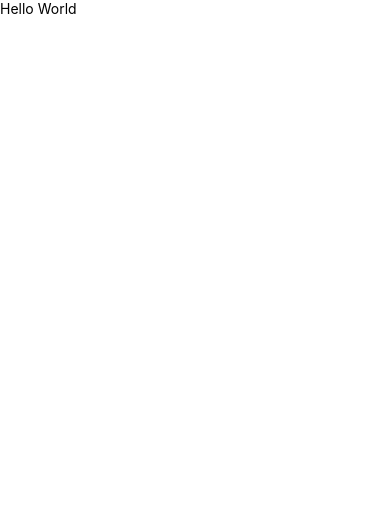
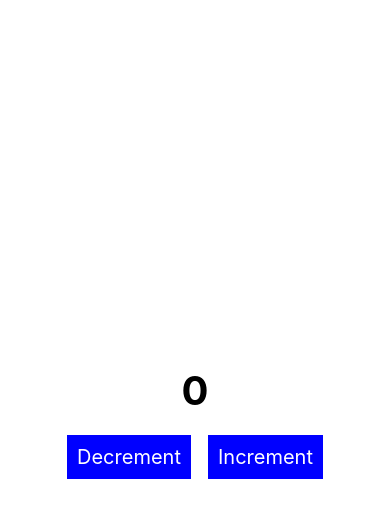
Before and after one commit to code-diggers-369/react-native-redux-practice, a React Native app: screen / in a window 390 px wide. Shown: the top 518 px of the page. Built offline with nearby package versions, Linux system fonts and the light colour scheme.

Commit message:
6 - What Is useSelector & How To use It In Redux

```diff
--- a/App.js
+++ b/App.js
@@ -1,6 +1,9 @@
 import React from 'react';
-import {View, Text} from 'react-native';
 import {Provider} from 'react-redux';
+
+//
+import Home from './src/screens/Home';
+import CounterScreen from './src/screens/CounterScreen';
 
 // import store
 import {store} from './src/Redux/store';
@@ -8,7 +11,8 @@ import {store} from './src/Redux/store';
 export default function App() {
   return (
     <Provider store={store}>
-      <Text>Hello World</Text>
+      {/* <Home /> */}
+      <CounterScreen />
     </Provider>
   );
 }
--- a/src/Redux/Reducers/Counter/counterReducer.js
+++ b/src/Redux/Reducers/Counter/counterReducer.js
@@ -2,6 +2,7 @@ const initialState = {
   count: 0,
   length: 10,
   maxCount: 100,
+  changeValue: 1,
 };
 
 const counterReducer = (state = initialState, action) => {
--- a/src/componets/CounterControllers.js
+++ b/src/componets/CounterControllers.js
@@ -1,20 +1,9 @@
 import {View, Text, TouchableOpacity} from 'react-native';
 import React from 'react';
 
-export default function CounterControllers({
-  setCounterValue,
-  customValueParentState,
-}) {
-  const incrementValue = () => {
-    setCounterValue(tempValue => {
-      return parseInt(tempValue) + parseInt(customValueParentState);
-    });
-  };
-  const decrementValue = () => {
-    setCounterValue(tempValue => {
-      return tempValue - customValueParentState;
-    });
-  };
+export default function CounterControllers({}) {
+  const incrementValue = () => {};
+  const decrementValue = () => {};
   return (
     <View
       style={{
--- a/src/screens/CounterScreen.js
+++ b/src/screens/CounterScreen.js
@@ -1,19 +1,22 @@
 import {View, Text} from 'react-native';
 import React, {useState} from 'react';
+
+//
+import {useSelector} from 'react-redux';
 
 //
 import CounterView from '../componets/CounterView';
 import CounterControllers from '../componets/CounterControllers';
 
 export default function CounterScreen({customValueParentState}) {
-  const [counter, setCounter] = useState(0);
+  const counter = useSelector(state => state.counter);
+
+  console.log(counter);
+
   return (
     <View style={{flex: 1, justifyContent: 'center', alignItems: 'center'}}>
-      <CounterView counterValue={counter} />
-      <CounterControllers
-        setCounterValue={setCounter}
-        customValueParentState={customValueParentState}
-      />
+      <CounterView counterValue={counter.count} />
+      <CounterControllers />
     </View>
   );
 }
--- /dev/null
+++ b/src/screens/Home.js
@@ -0,0 +1,15 @@
+import {View, Text} from 'react-native';
+import React from 'react';
+//
+import {Provider, useSelector} from 'react-redux';
+
+export default function Home() {
+  const data = useSelector(state => state.user);
+
+  console.log(data);
+  return (
+    <View>
+      <Text>Home</Text>
+    </View>
+  );
+}
```
Also changed, not shown: src/Redux/Reducers/index.js (+11 -0 lines).
